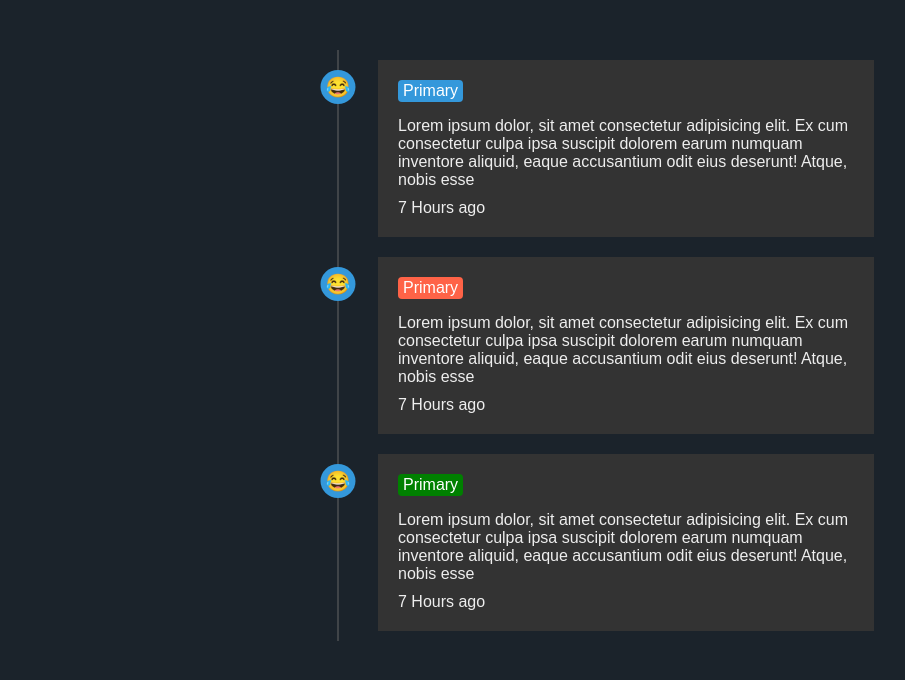
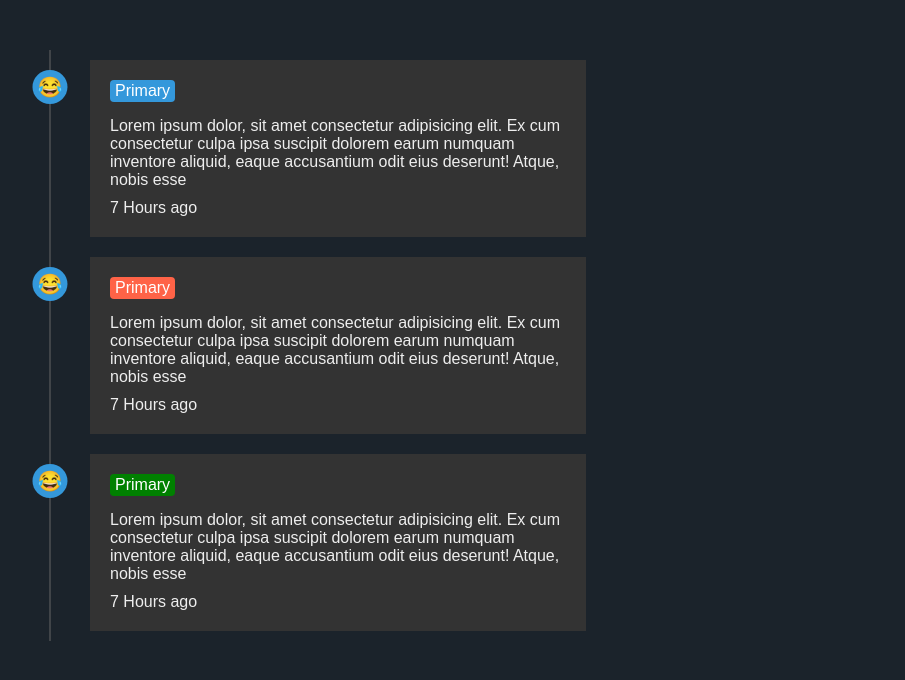
Before and after one commit to srshaheen/IC-1st-assignment, a plain HTML site: page Q-6-Blog-section/index.html in a window 1280 px wide. Shown: the whole page, without its empty margins (302-1207 px from the left). Drawn offline with Linux system fonts and the light colour scheme.

Commit message:
updated some css

```diff
--- a/Q-6-Blog-section/style.css
+++ b/Q-6-Blog-section/style.css
@@ -17,15 +17,18 @@ body {
 }
 
 .timeline {
+  width: 100%;
   position: relative;
-  margin: auto;
+  display: flex;
+  flex-direction: column;
+  align-items: center;
 }
 
 .timeline::before {
   content: "";
   position: absolute;
   top: 0;
-  left: 50%;
+  left: 25%;
   bottom: 0;
   width: 1px;
   background: #666;
@@ -36,7 +39,7 @@ body {
   position: relative;
   width: 50%;
   padding: 10px 40px;
-  left: 50%;
+  left: 0%;
 }
 
 .timeline-item::before {
```
